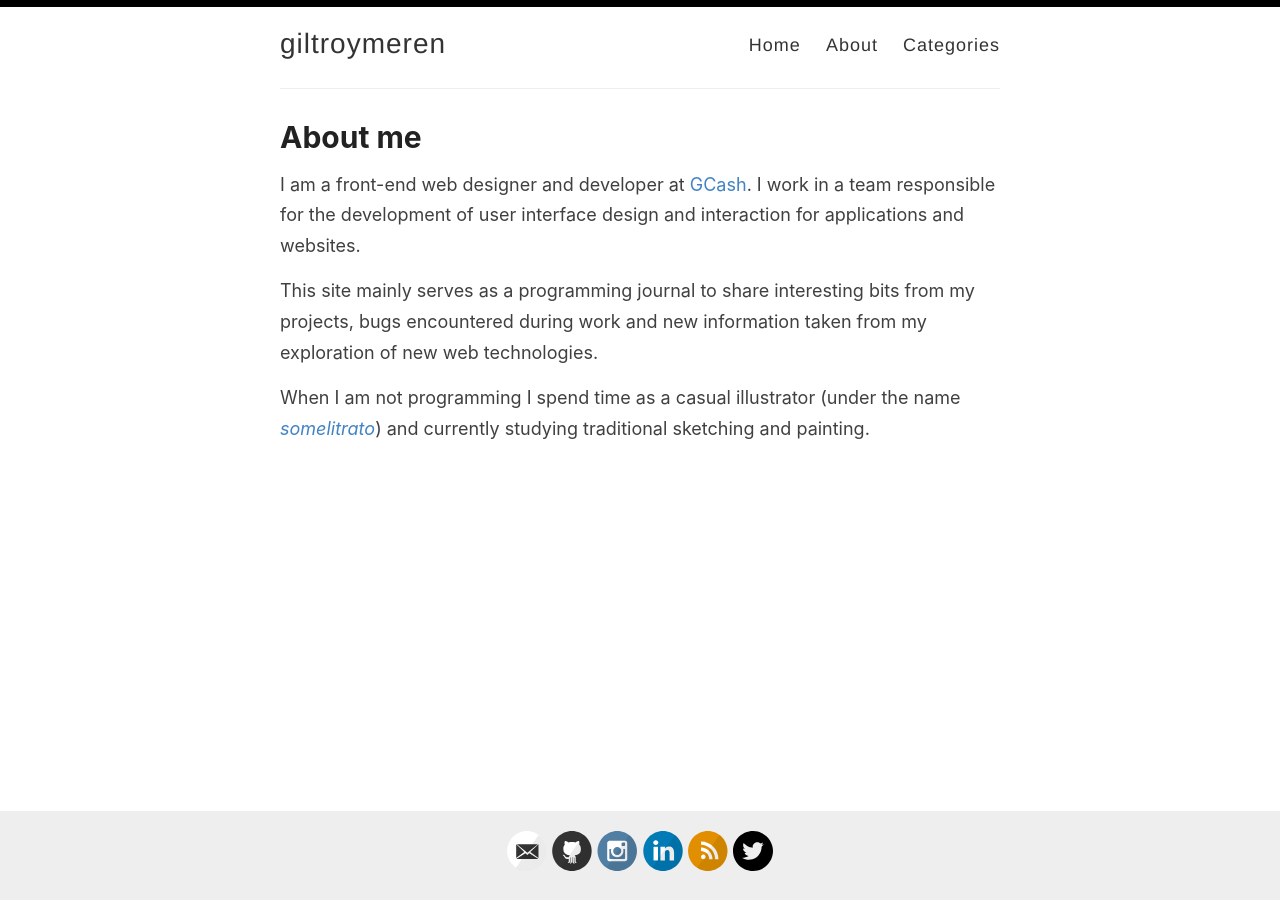
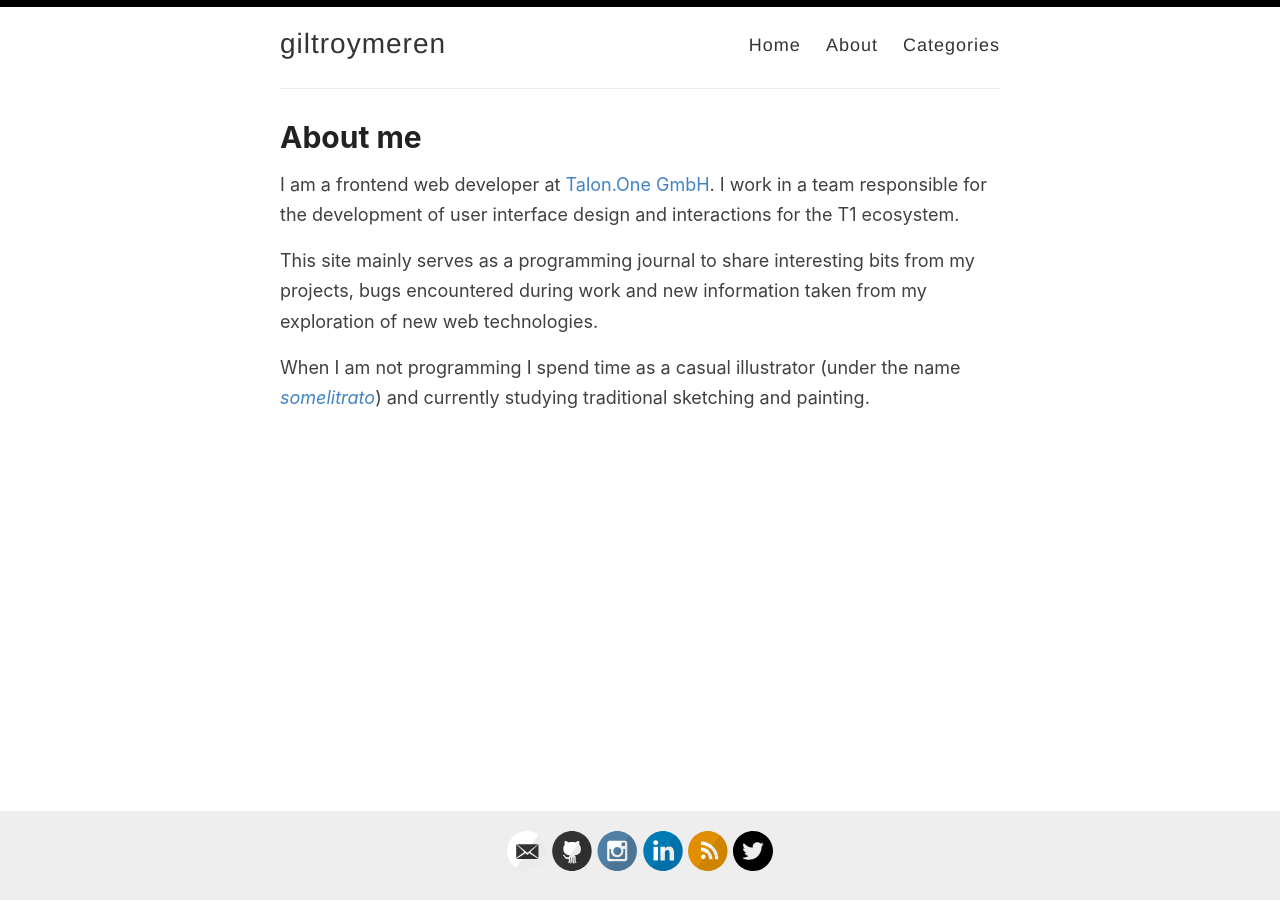
Before and after one commit to giltroymeren/giltroymeren.github.io, a Jekyll site: the page built from _pages/about.md, in a window 1280 px wide. Built offline with Jekyll 4.4.1, drawn with Linux system fonts in a browser that asks for light colours.

Commit message:
Update about.md with Talon.One

```diff
--- a/_pages/about.md
+++ b/_pages/about.md
@@ -4,7 +4,7 @@ title: About me
 permalink: /about/
 ---
 
-I am a front-end web designer and developer at [GCash](https://www.linkedin.com/company/wearegcash). I work in a team responsible for the development of user interface design and interaction for applications and websites.
+I am a frontend web developer at [Talon.One GmbH]([https://www.linkedin.com/company/wearegcash](https://www.talon.one/about-us)). I work in a team responsible for the development of user interface design and interactions for the T1 ecosystem.
 
 This site mainly serves as a programming journal to share interesting bits from my projects, bugs encountered during work and new information taken from my exploration of new web technologies.
 
```
